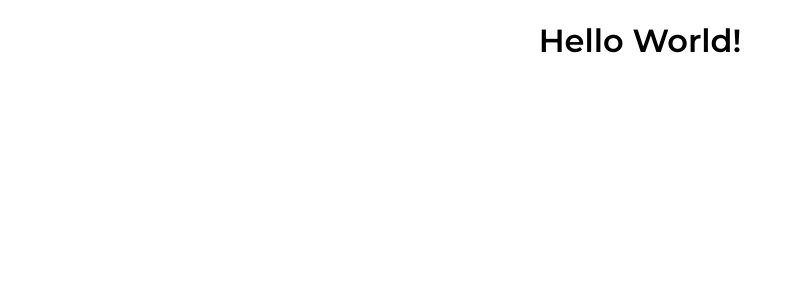
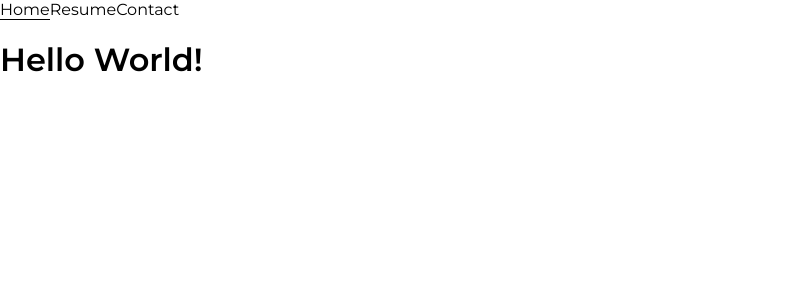
Before and after one commit to DamanB/portfolio, a React (Create React App) app: page / in a window 1280 px wide. Shown: the top 300 px of the page, without its empty margins (0-802 px from the left). Built offline with nearby package versions, Linux system fonts and the light colour scheme.

Commit message:
restructured project directory

```diff
--- a/src/App.css
+++ /dev/null
@@ -1,38 +0,0 @@
-.App {
-  text-align: center;
-}
-
-.App-logo {
-  height: 40vmin;
-  pointer-events: none;
-}
-
-@media (prefers-reduced-motion: no-preference) {
-  .App-logo {
-    animation: App-logo-spin infinite 20s linear;
-  }
-}
-
-.App-header {
-  background-color: #282c34;
-  min-height: 100vh;
-  display: flex;
-  flex-direction: column;
-  align-items: center;
-  justify-content: center;
-  font-size: calc(10px + 2vmin);
-  color: white;
-}
-
-.App-link {
-  color: #61dafb;
-}
-
-@keyframes App-logo-spin {
-  from {
-    transform: rotate(0deg);
-  }
-  to {
-    transform: rotate(360deg);
-  }
-}
--- a/src/App.js
+++ b/src/App.js
@@ -1,9 +1,12 @@
-import './App.css';
+import Navbar from './components/Navbar.js'
 
 function App() {
   return (
     <div className="App">
-      <h1>Hello World!</h1>
+      <Navbar />
+      <div className="app-content">
+        <h1>Hello World!</h1>
+      </div>
     </div>
   );
 }
--- /dev/null
+++ b/src/components/Navbar.js
@@ -0,0 +1,15 @@
+import '../styles/navbar.css'
+
+const Navbar = () => {
+    return (
+        <nav className="navbar">
+            <div className="nav-links">
+                <a href="/">Home</a>
+                <a href="/">Resume</a>
+                <a href="/">Contact</a>
+            </div>
+        </nav>
+     );
+}
+
+export default Navbar;
--- a/src/index.js
+++ b/src/index.js
@@ -1,6 +1,6 @@
 import React from 'react';
 import ReactDOM from 'react-dom';
-import './index.css';
+import './styles/index.css';
 import App from './App';
 
 ReactDOM.render(
--- a/src/index.css
+++ b/src/styles/index.css
@@ -5,9 +5,11 @@ body {
   font-family: 'Montserrat', sans-serif;
   -webkit-font-smoothing: antialiased;
   -moz-osx-font-smoothing: grayscale;
+
+  /* colors */
+  --light: black;
+  --dark: black;
+  --primary: red;
+  --secondary: blue;
+
 }
-
-code {
-  font-family: source-code-pro, Menlo, Monaco, Consolas, 'Courier New',
-    monospace;
-}
--- /dev/null
+++ b/src/styles/navbar.css
@@ -0,0 +1,8 @@
+nav a {
+    text-decoration: none;
+    color: var(--light);
+}
+
+nav a:hover {
+    border-bottom: 1px solid var(--light);
+}
```
